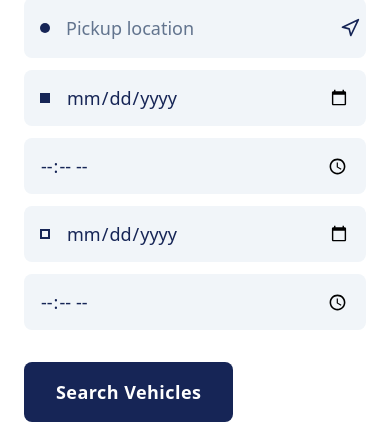
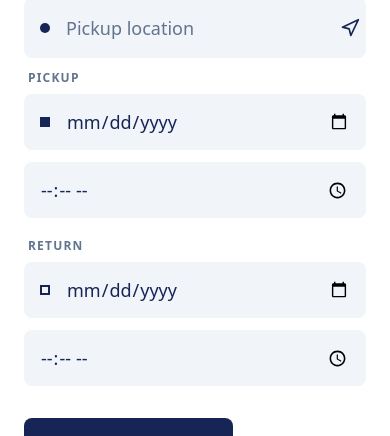
Before and after one commit to utkarsh2324/RideNow_frontend, a React (Vite) app: page / in a window 390 px wide. Shown: the part 297-733 px from the top of the page. Built offline with nearby package versions, Linux system fonts and the light colour scheme; no server answers.

Commit message:
some mobile ux changed

```diff
--- a/src/components/herosection.jsx
+++ b/src/components/herosection.jsx
@@ -165,7 +165,9 @@ export default function HeroSection() {
                 </div>
 
                 {/* Pickup Date & Time */}
-                <div className="relative flex flex-col sm:flex-row gap-3 z-10">
+                <div className="flex flex-col gap-1 z-10">
+                  <span className="text-xs font-bold text-slate-500 uppercase tracking-widest ml-1 mb-1">Pickup</span>
+                  <div className="relative flex flex-col sm:flex-row gap-3">
                      <div className="flex items-center bg-slate-100 rounded-lg px-4 py-3.5 flex-1 hover:bg-slate-200 transition-colors focus-within:ring-2 focus-within:ring-blue-950">
                         <div className="w-2.5 h-2.5 bg-blue-950 shrink-0 mr-4 sm:hidden"></div>
                         <input
@@ -186,11 +188,14 @@ export default function HeroSection() {
                         />
                      </div>
                   </div>
+                </div>
 
                 {/* Dropoff Date & Time */}
-                <div className="relative flex flex-col sm:flex-row gap-3 z-10">
+                <div className="flex flex-col gap-1 z-10 mt-2 sm:mt-0">
+                  <span className="text-xs font-bold text-slate-500 uppercase tracking-widest ml-1 mb-1">Return</span>
+                  <div className="relative flex flex-col sm:flex-row gap-3">
                      <div className="flex items-center bg-slate-100 rounded-lg px-4 py-3.5 flex-1 hover:bg-slate-200 transition-colors focus-within:ring-2 focus-within:ring-blue-950">
-                      <div className="w-2.5 h-2.5 border-2 border-blue-950 shrink-0 mr-4"></div>
+                        <div className="w-2.5 h-2.5 border-2 border-blue-950 shrink-0 mr-4 sm:hidden"></div>
                         <input
                           type="date"
                           value={toDate}
@@ -209,6 +214,7 @@ export default function HeroSection() {
                           title="Return Time"
                           required
                         />
+                     </div>
                   </div>
                 </div>
 
```
Lines whose indentation alone changed are shown as unchanged.
